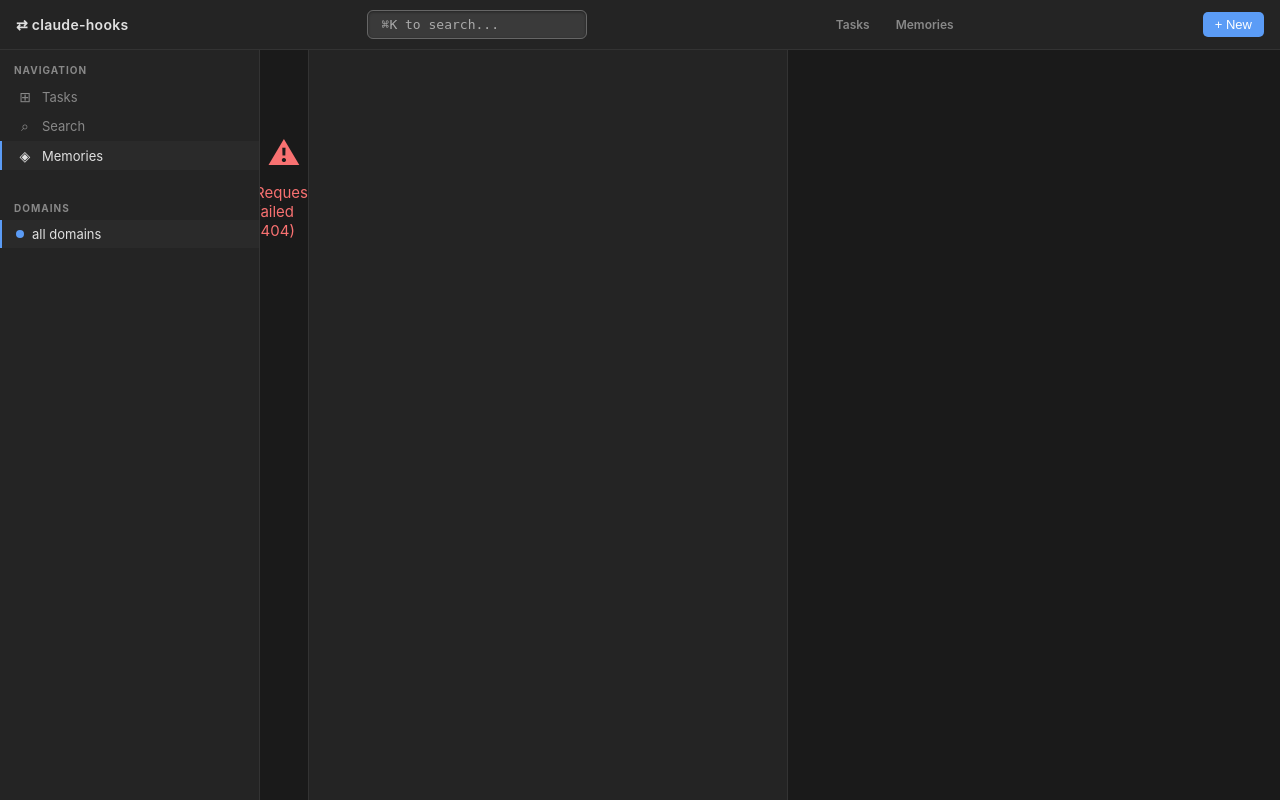
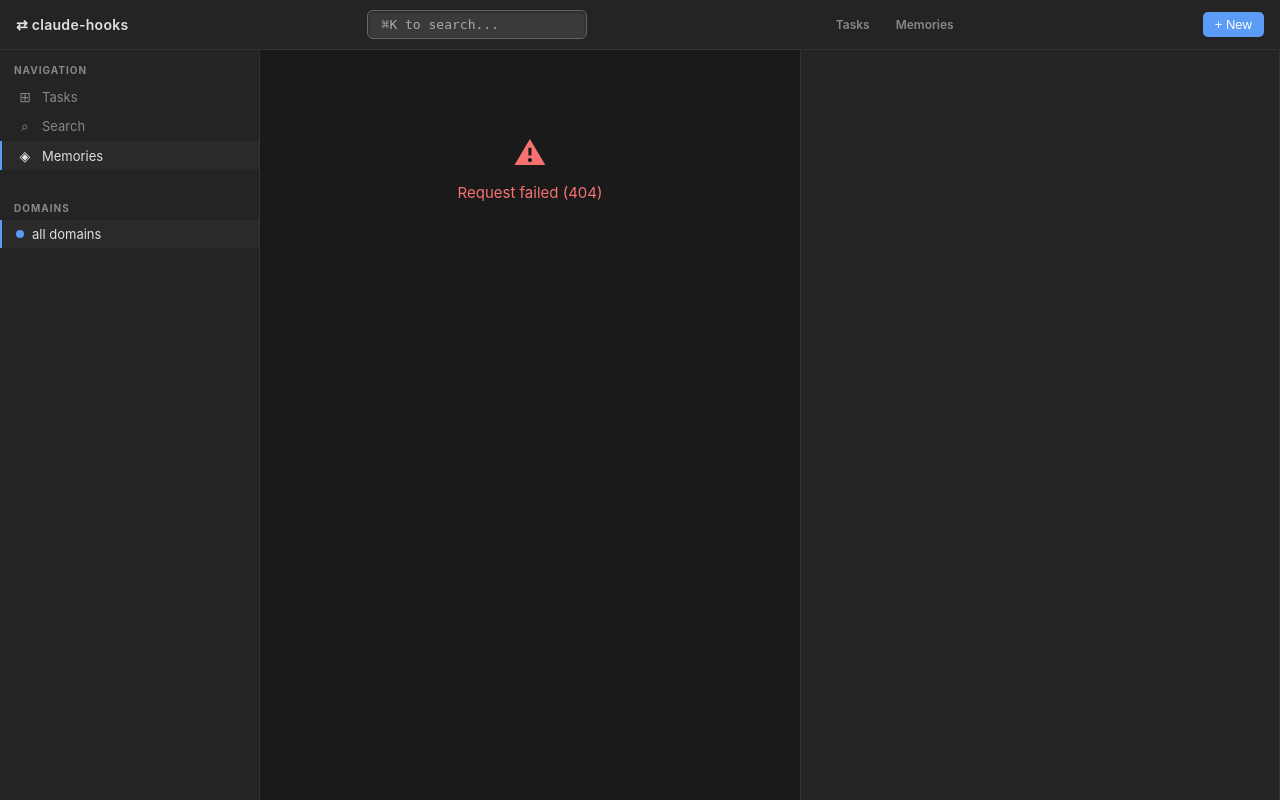
Before and after one commit to debaditya-mohankudo/Lite-Task-Framework-w-Claude-hooks, a Python web app: template hooks/templates/ui/memory/list.html in a window 1280 px wide. Run offline with Jinja, Linux system fonts and the light colour scheme; the template is opened without the code that fills it, so the values that code supplies are empty; some libraries are stand-ins or nearby versions.

Commit message:
fix(ui): restore center panel flex, fix right panel width
task:3a8284b3

```diff
--- a/hooks/static/ui.css
+++ b/hooks/static/ui.css
@@ -296,8 +296,8 @@ hr.divider { border: none; border-top: 1px solid var(--border); margin: 20px 0;
 .nav-link:hover { color: var(--text); border-color: var(--border); }
 
 /* ── Memory right-panel sizing ── */
-body.mem-page #right-panel { width: 480px; }
-body.mem-page #detail-panel { max-width: 520px; flex-shrink: 0; flex-grow: 0; }
+body.mem-page #right-panel { width: 480px; flex-shrink: 0; }
+body.mem-page #detail-panel { min-width: 320px; max-width: 560px; }
 
 /* ── Memory sidebar nav ── */
 .mem-nav-section { font-size: 10px; font-weight: 700; letter-spacing: 0.1em;
```
